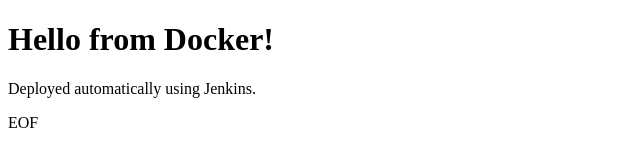
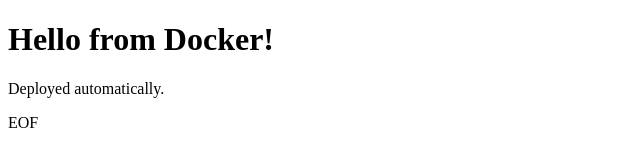
Before and after one commit to iamsiddharth2210/html-docker-project, a plain HTML site: page index.html in a window 1280 px wide. Shown: the whole page, without its empty margins (0-640 px from the left). Drawn offline with Linux system fonts and the light colour scheme.

Commit message:
Update index.html

```diff
--- a/index.html
+++ b/index.html
@@ -7,7 +7,7 @@
 </head>
 <body>
     <h1>Hello from Docker!</h1>
-    <p>Deployed automatically using Jenkins.</p>
+    <p>Deployed automatically.</p>
 </body>
 </html>
 EOF
```
